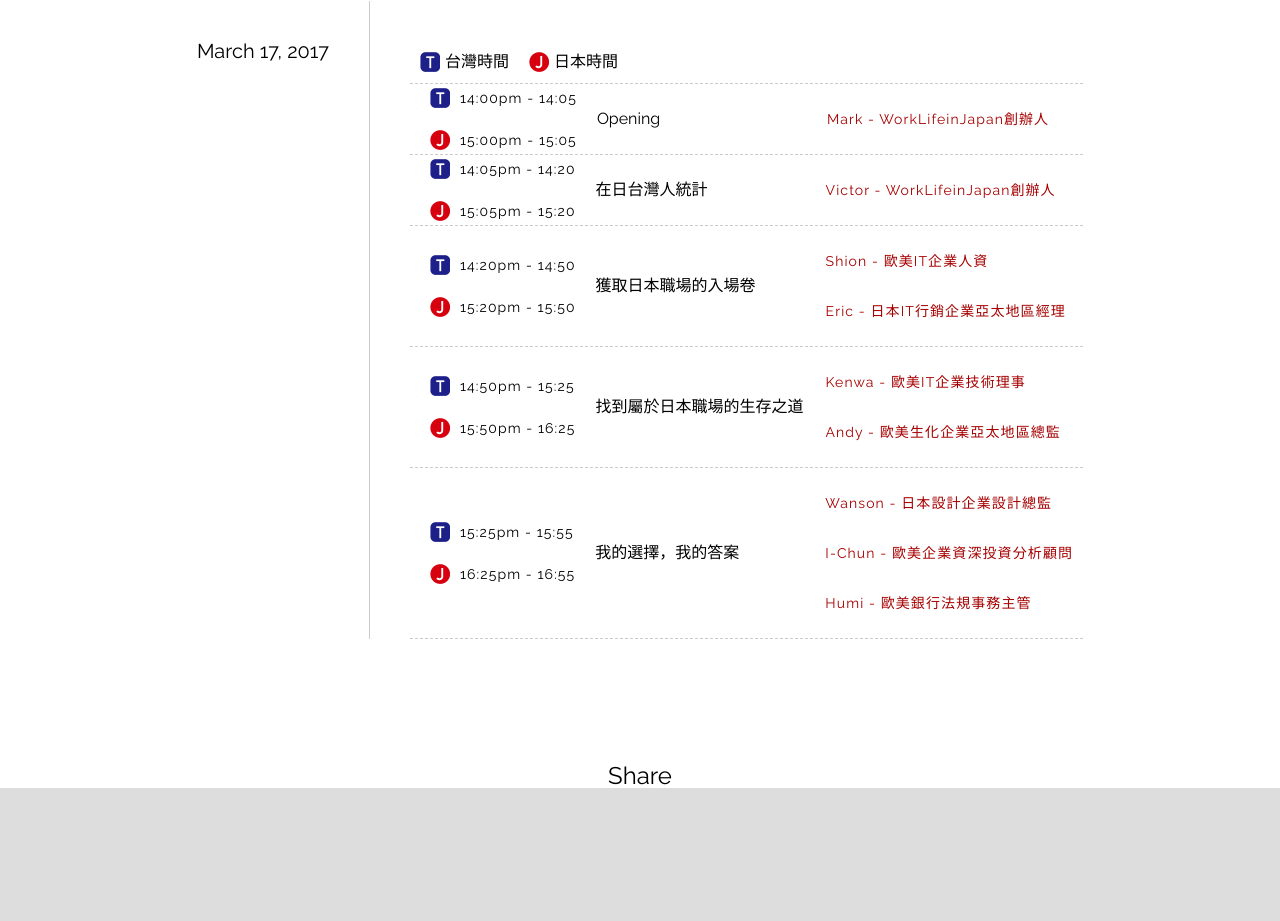
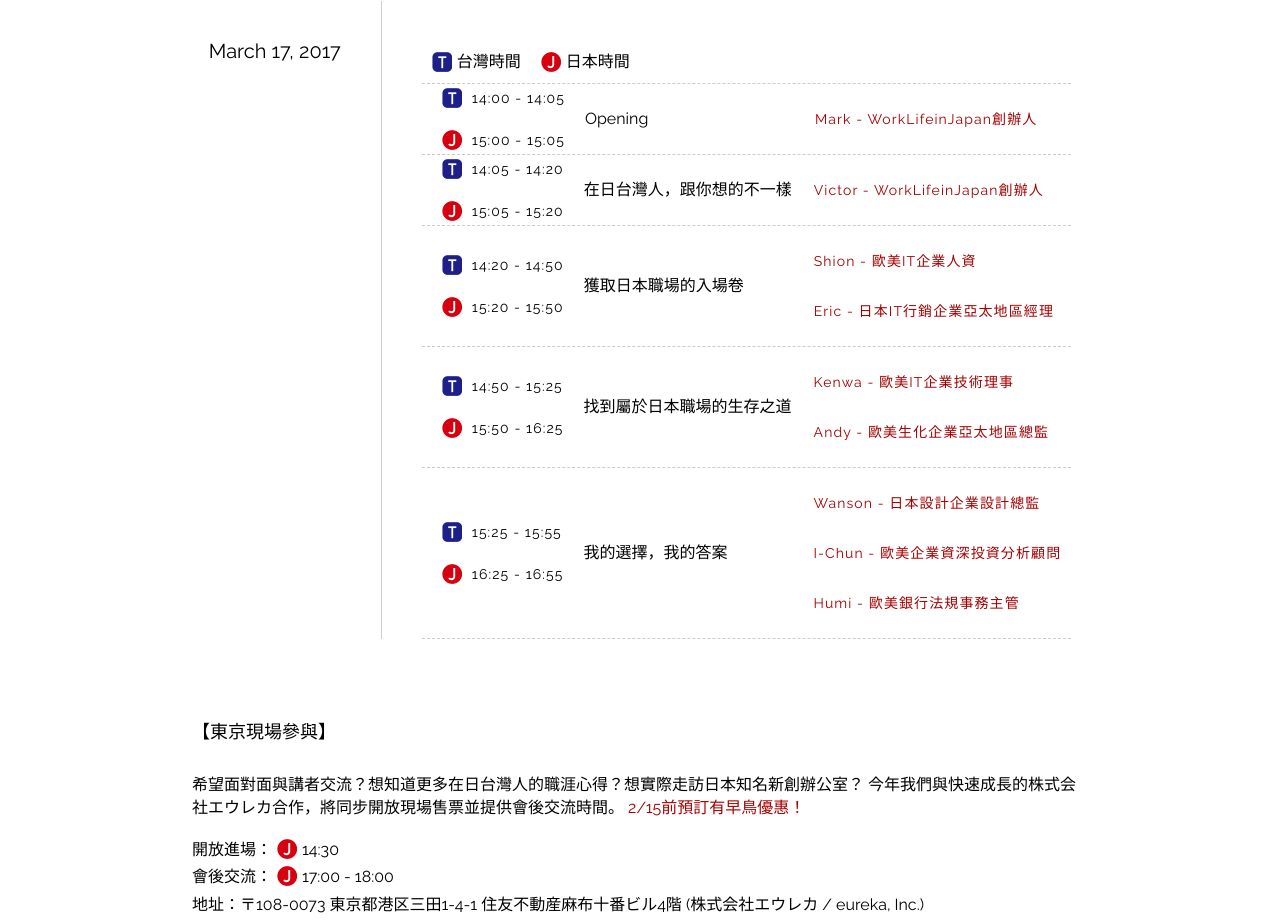
Before and after one commit to pptang/career-livestream-event-2018, a website: page app/index.html in a window 1280 px wide. Shown: the part 1219-2140 px from the top of the page. Drawn offline with nearby package versions, Linux system fonts and the light colour scheme; files that its build step writes are made by us from their sources.

Commit message:
Add location description

```diff
--- a/app/index.html
+++ b/app/index.html
@@ -119,11 +119,11 @@
               <div class="time-wrapper">
                 <div class="icon-wrapper">
                   <div class="taiwan-icon"></div>
-                  <span class="event-time">14:00pm - 14:05</span>
+                  <span class="event-time">14:00 - 14:05</span>
                 </div>
                 <div class="icon-wrapper">
                   <div class="japan-icon"></div>
-                  <span class="event-time">15:00pm - 15:05</span>
+                  <span class="event-time">15:00 - 15:05</span>
                 </div>
               </div>
               <span class="event-name">Opening</span>
@@ -133,25 +133,25 @@
               <div class="time-wrapper">
                 <div class="icon-wrapper">
                   <div class="taiwan-icon"></div>
-                  <span class="event-time">14:05pm - 14:20</span>
+                  <span class="event-time">14:05 - 14:20</span>
                 </div>
                 <div class="icon-wrapper">
                   <div class="japan-icon"></div>
-                  <span class="event-time">15:05pm - 15:20</span>
+                  <span class="event-time">15:05 - 15:20</span>
                 </div>
               </div>
-              <span class="event-name">在日台灣人統計</span>
+              <span class="event-name">在日台灣人，跟你想的不一樣</span>
               <div class="event-location">Victor - WorkLifeinJapan創辦人</div>
             </li>
             <li class="events__body-wrapper">
               <div class="time-wrapper">
                 <div class="icon-wrapper">
                   <div class="taiwan-icon"></div>
-                  <span class="event-time">14:20pm - 14:50</span>
+                  <span class="event-time">14:20 - 14:50</span>
                 </div>
                 <div class="icon-wrapper">
                   <div class="japan-icon"></div>
-                  <span class="event-time">15:20pm - 15:50</span>
+                  <span class="event-time">15:20 - 15:50</span>
                 </div>
               </div>
               <span class="event-name">獲取日本職場的入場卷</span>
@@ -164,11 +164,11 @@
               <div class="time-wrapper">
                 <div class="icon-wrapper">
                   <div class="taiwan-icon"></div>
-                  <span class="event-time">14:50pm - 15:25</span>
+                  <span class="event-time">14:50 - 15:25</span>
                 </div>
                 <div class="icon-wrapper">
                   <div class="japan-icon"></div>
-                  <span class="event-time">15:50pm - 16:25</span>
+                  <span class="event-time">15:50 - 16:25</span>
                 </div>
               </div>
               <span class="event-name">找到屬於日本職場的生存之道</span>
@@ -181,11 +181,11 @@
               <div class="time-wrapper">
                 <div class="icon-wrapper">
                   <div class="taiwan-icon"></div>
-                  <span class="event-time">15:25pm - 15:55</span>
+                  <span class="event-time">15:25 - 15:55</span>
                 </div>
                 <div class="icon-wrapper">
                   <div class="japan-icon"></div>
-                  <span class="event-time">16:25pm - 16:55</span>
+                  <span class="event-time">16:25 - 16:55</span>
                 </div>
               </div>
               <span class="event-name">我的選擇，我的答案</span>
@@ -198,11 +198,31 @@
           </ul>
         </li>
       </ul>
+      <div class="introduction__location-info">
+        <h2 class="introduction__location-info-title">【東京現場參與】</h2>
+        <p class="introduction__location-info-first-paragraph">希望面對面與講者交流？想知道更多在日台灣人的職涯心得？想實際走訪日本知名新創辦公室？
+          今年我們與快速成長的株式会社エウレカ合作，將同步開放現場售票並提供會後交流時間。
+          <span class="introduction__location-highlight">2/15前預訂有早鳥優惠！</span>
+        </p>
+        <div class="introduction__location-open-time">
+          <span class="introduction__location-open-time__title">開放進場：</span>
+          <div class="japan-icon"></div>
+          <span class="introduction__location-open-time__text">14:30</span>
+        </div>
+        <div class="introduction__location-open-time">
+          <span class="introduction__location-open-time__title">會後交流：</span>
+          <div class="japan-icon"></div>
+          <span class="introduction__location-open-time__text">17:00 - 18:00</span>
+        </div>
+        <p>地址：<a href="https://goo.gl/rtuRRk">〒108-0073  東京都港区三田1-4-1 住友不動産麻布十番ビル4階 (株式会社エウレカ / eureka, Inc.)</a></p>
+      </div>
     </div>
 
-    <div class="introduction__signup-btn">
-      <span class="introduction__signup-btn-text">馬上報名</span>
-    </div>
+    <a href="https://goo.gl/forms/N4K6vdE5z9hSGiu13" target="_blank">
+      <div class="introduction__signup-btn">
+        <span class="introduction__signup-btn-text">馬上報名</span>
+      </div>
+    </a>
 
     <div id="fbShareBtn" class="fb-share-button" data-size="large">
       <a class="fb-xfbml-parse-ignore" target="_blank" href="https://www.facebook.com/sharer/sharer.php?u&amp;src=sdkpreparse">
@@ -308,24 +328,14 @@
             <span class="speaker__summary-date">歐美IT企業技術理事</span>
           </p>
         </div>
-        <div class="speaker-content__item" data-title="來日本，是在日商工作好還是外商工作好？" data-photo="images/event_4.jpg" data-text="" data-type="article">
-          <img class="speaker-content__image" src="./images/eric.jpg" />
+        <div class="speaker-content__item">
+          <img class="speaker-content__image" src="./images/speaker_andy.jpg" />
           <div class="speaker-content__label">講者介紹</div>
           <p class="speaker-content__summary-text">
-            獲取日本職場的入場卷
+            找到日本職場生存之道
           </p>
           <p class="speaker-content__summary-date-wrapper">
-            <span class="speaker__summary-date">日本IT行銷企業亞太地區經理</span>
-          </p>
-        </div>
-        <div class="speaker-content__item" data-title="日本轉職 面試 內定：外商與日商的抉擇" data-photo="images/event_5.jpg" data-text="" data-type="article">
-          <img class="speaker-content__image" src="./images/humi.jpg" />
-          <div class="speaker-content__label">講者介紹</div>
-          <p class="speaker-content__summary-text">
-            我的選擇，我的答案
-          </p>
-          <p class="speaker-content__summary-date-wrapper">
-            <span class="speaker__summary-date">歐美銀行法規事務主管</span>
+            <span class="speaker__summary-date">歐美生化企業亞太地區總監</span>
           </p>
         </div>
         <div class="speaker-content__item">
@@ -338,6 +348,16 @@
             <span class="speaker__summary-date">歐美企業資深投資分析顧問</span>
           </p>
         </div>
+        <div class="speaker-content__item" data-title="來日本，是在日商工作好還是外商工作好？" data-photo="images/event_4.jpg" data-text="" data-type="article">
+          <img class="speaker-content__image" src="./images/eric.jpg" />
+          <div class="speaker-content__label">講者介紹</div>
+          <p class="speaker-content__summary-text">
+            獲取日本職場的入場卷
+          </p>
+          <p class="speaker-content__summary-date-wrapper">
+            <span class="speaker__summary-date">日本IT行銷企業亞太地區經理</span>
+          </p>
+        </div>
         <div class="speaker-content__item">
           <img class="speaker-content__image" src="./images/shion.jpg" />
           <div class="speaker-content__label">講者介紹</div>
@@ -348,14 +368,14 @@
             <span class="speaker__summary-date">歐美IT企業人資</span>
           </p>
         </div>
-        <div class="speaker-content__item">
-          <img class="speaker-content__image" src="./images/speaker_andy.jpg" />
+        <div class="speaker-content__item" data-title="日本轉職 面試 內定：外商與日商的抉擇" data-photo="images/event_5.jpg" data-text="" data-type="article">
+          <img class="speaker-content__image" src="./images/humi.jpg" />
           <div class="speaker-content__label">講者介紹</div>
           <p class="speaker-content__summary-text">
-            找到日本職場生存之道
+            我的選擇，我的答案
           </p>
           <p class="speaker-content__summary-date-wrapper">
-            <span class="speaker__summary-date">歐美生化企業亞太地區總監</span>
+            <span class="speaker__summary-date">歐美銀行法規事務主管</span>
           </p>
         </div>
         <div class="speaker-content__item">
--- a/app/styles/main.css
+++ b/app/styles/main.css
@@ -432,7 +432,7 @@ body.noscroll {
 
 ul.main {
   max-width: 75%;
-  margin: 20px auto 125px auto;
+  margin: 20px auto 80px auto;
   display: flex;
 }
 
@@ -516,6 +516,39 @@ ul.main {
 	margin-right: 20px;
 	padding-left: 5px;
 }
+
+/* Introduction Location */
+	.introduction__location-info {
+		max-width: 70%;
+		line-height: 1.4;
+		margin-bottom: 50px;
+	}
+
+	.introduction__location-info-title {
+		font-size: 18px;
+		margin-bottom: 30px;
+	}
+
+	.introduction__location-highlight {
+		color: #a60000;
+	}
+
+	.introduction__location-info-first-paragraph {
+		margin-bottom: 20px;
+	}
+
+	.introduction__location-open-time {
+		display: flex;
+		margin-bottom: 5px;
+	}
+
+	.introduction__location-open-time__title {
+		margin-right: 5px;
+	}
+
+	.introduction__location-open-time__text {
+		margin-left: 5px;
+	}
 
 /* .events-detail li:hover {
   background: #a60000;
@@ -1388,11 +1421,6 @@ ul.main {
 		max-width: 100%;
 	}
 
-	.events-detail li {
-		line-height: 20px;
-		justify-content: center;
-	}
-
 	.event-time {
 		font-size: 14px;
 	}
@@ -1400,16 +1428,30 @@ ul.main {
 	.event-name {
 		padding-top: 15px;
 		width: auto;
+		font-size: 13px;
 	}
 
 	.event-location {
 		letter-spacing: 0;
 		font-size: 12px;
+		margin-left: 10px;
+	}
+
+	.events__title-wrapper {
+		display: flex;
+		flex-direction: column;
 	}
 
 	.events__body-wrapper {
 		flex-direction: column;
 		align-items: flex-start;
+	}
+
+	.icon-description {
+		font-size: 12px;
+		margin-right: 0;
+		margin-bottom: 5px;
+		padding: 0;
 	}
 
 	.team__poster-wrapper {
```
Also changed, not shown: dist/index.html, dist/styles/main.css.
